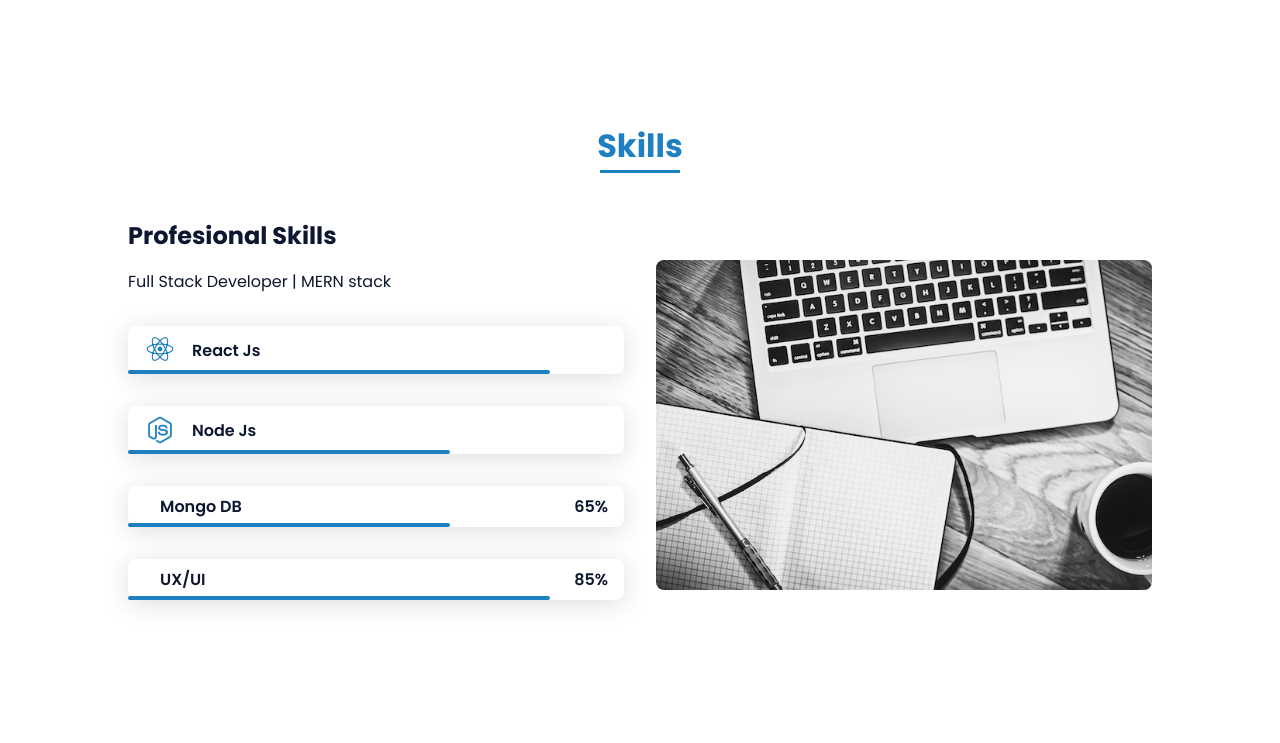
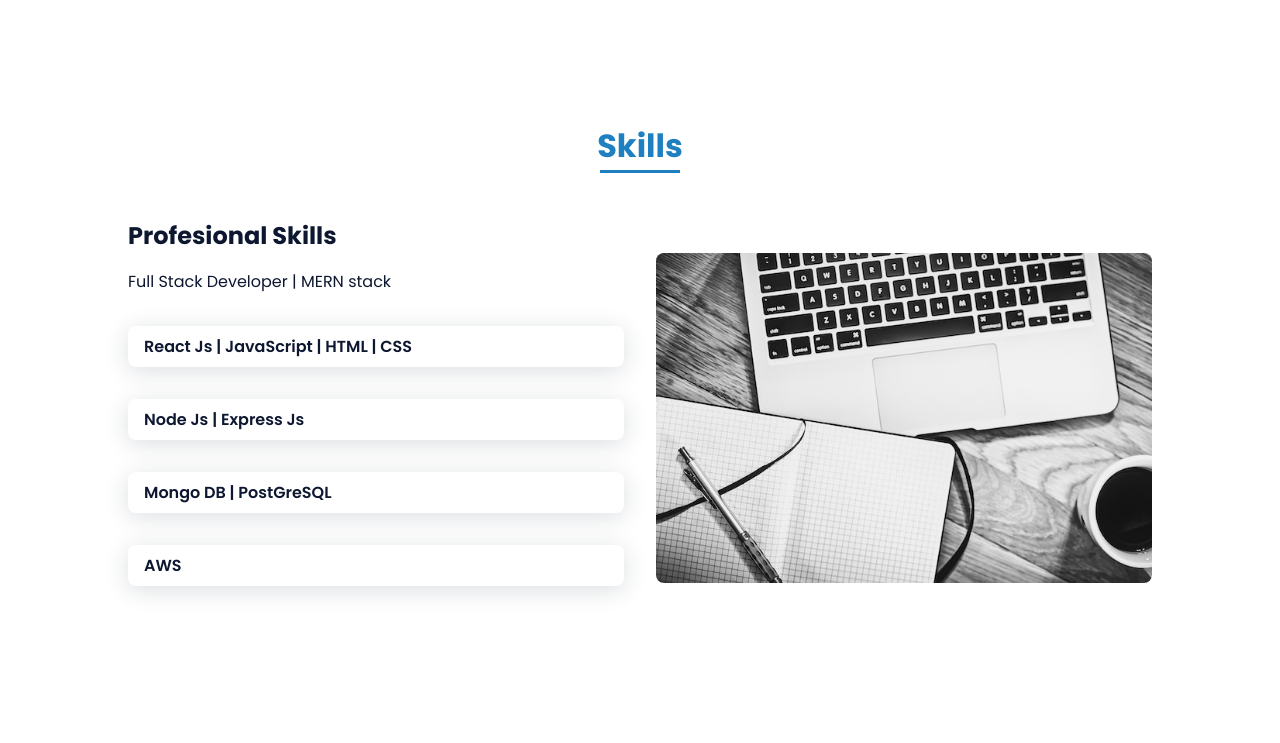
Before and after one commit to JUANDALNINO/portfolio, a plain HTML site: page index.html in a window 1280 px wide. Shown: the part 1235-1978 px from the top of the page. Drawn offline with nearby package versions, Linux system fonts and the light colour scheme.

Commit message:
New changes

```diff
--- a/assets/css/styles.css
+++ b/assets/css/styles.css
@@ -216,7 +216,6 @@ img {
   display: flex;
   flex-direction: column;
   justify-content: center;
-  padding-right: 820px;
 }
 
 .home__social-icon {
@@ -315,32 +314,6 @@ img {
 .skills__names {
   display: flex;
   align-items: center;
-}
-
-.skills__bar {
-  position: absolute;
-  left: 0;
-  bottom: 0;
-  background-color: var(--first-color);
-  height: .25rem;
-  border-radius: .5rem;
-  z-index: var(--z-back);
-}
-
-.skills__html {
-  width: 95%;
-}
-
-.skills__css {
-  width: 85%;
-}
-
-.skills__js {
-  width: 65%;
-}
-
-.skills__ux {
-  width: 85%;
 }
 
 .skills__img {
--- a/index.html
+++ b/index.html
@@ -44,7 +44,8 @@
                 <h1 class="home__title">Hi,<br>I'am <span class="home__title-color">Juan David</span><br> Full Stack
                     Developer</h1>
 
-                <a href="#" class="button">Resume&nbsp;&nbsp;&nbsp;<i class='bx bx-download'></i></a>
+                <a href="/assets/pdf/JuanDavidLizarraldeNiño_ENG-05-10-22.pdf" class="button" target="_blank">Download CV&nbsp;&nbsp;&nbsp;<i class='bx bx-download'></i>
+                </a>
             </div>
 
             <div class="home__social">
@@ -99,42 +100,22 @@
                     <p class="skills__text">Full Stack Developer | MERN stack</p>
                     <div class="skills__data">
                         <div class="skills__names">
-                            <i class='bx bxl-react skills__icon'></i>
-                            <span class="skills__name">React Js</span>
-                        </div>
-                        <div class="skills__bar skills__css">
+                            <span class="skills__name">React Js | JavaScript | HTML | CSS</span>
                         </div>
                     </div>
                     <div class="skills__data">
                         <div class="skills__names">
-                            <i class='bx bxl-nodejs skills__icon'></i>
-                            <span class="skills__name">Node Js</span>
-                        </div>
-                        <div class="skills__bar skills__js">
+                            <span class="skills__name">Node Js | Express Js</span>
                         </div>
                     </div>
                     <div class="skills__data">
                         <div class="skills__names">
-                            <i class='bx bxl-data skills__icon'></i>
-                            <span class="skills__name">Mongo DB</span>
-                        </div>
-                        <div class="skills__bar skills__js">
-
-                        </div>
-                        <div>
-                            <span class="skills__percentage">65%</span>
+                            <span class="skills__name">Mongo DB | PostGreSQL</span>
                         </div>
                     </div>
                     <div class="skills__data">
                         <div class="skills__names">
-                            <i class='bx bxl-data skills__icon'></i>
-                            <span class="skills__name">UX/UI</span>
-                        </div>
-                        <div class="skills__bar skills__ux">
-
-                        </div>
-                        <div>
-                            <span class="skills__percentage">85%</span>
+                            <span class="skills__name">AWS</span>
                         </div>
                     </div>
                 </div>
```
Also changed, not shown: 2 other files.
